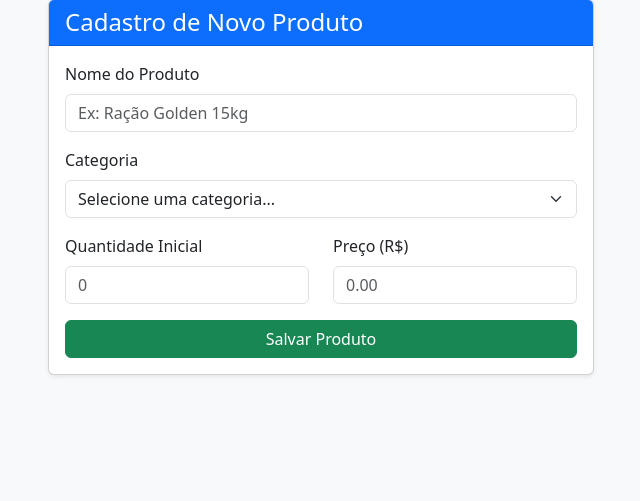
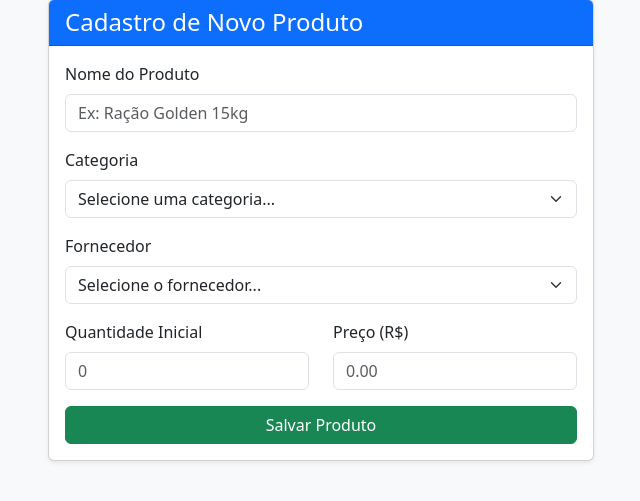
Before and after one commit to IzayoiRokkuu/projeto-integrador-1-pji-110-turma-006-2026s1, a Django app: page /cadastro/ in a window 1280 px wide. Shown: the part 105-606 px from the top of the page, without its empty margins (319-959 px from the left). Run offline with Django 5.2, Linux system fonts and the light colour scheme; data that the repository does not hold is empty.

Commit message:
Add supplier selection to product registration form

```diff
--- a/sistema_estoque/templates/products/cadastro.html
+++ b/sistema_estoque/templates/products/cadastro.html
@@ -50,6 +50,12 @@
                                     <option value="medicamentos">Medicamentos</option>
                                 </select>
                             </div>
+                            <div class="mb-3">
+                                <label for="fornecedorProduto" class="form-label">Fornecedor</label>
+                                <select class="form-select" id="fornecedorProduto" required>
+                                    <option value="">Selecione o fornecedor...</option>
+                                    </select>
+                            </div>
                             <div class="row">
                                 <div class="col-md-6 mb-3">
                                     <label for="quantidadeProduto" class="form-label">Quantidade Inicial</label>
```
